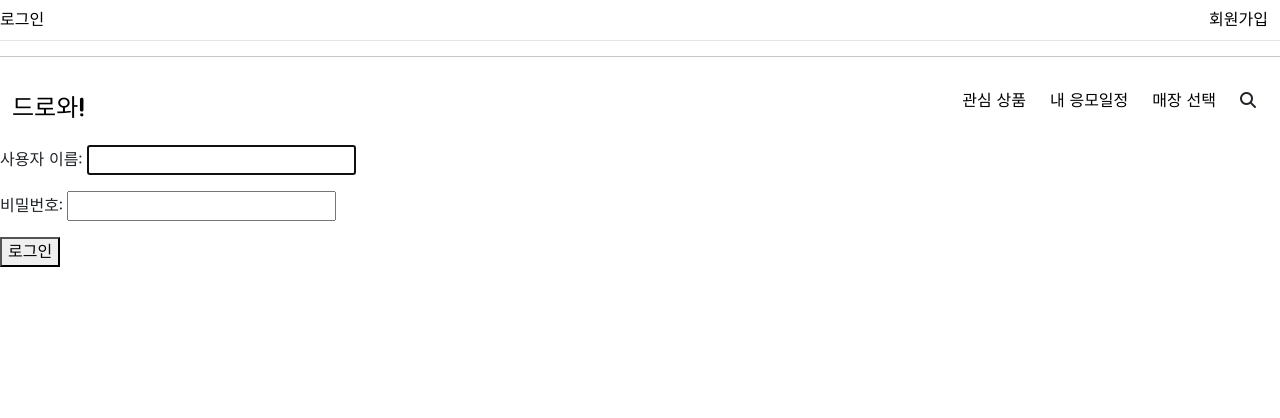
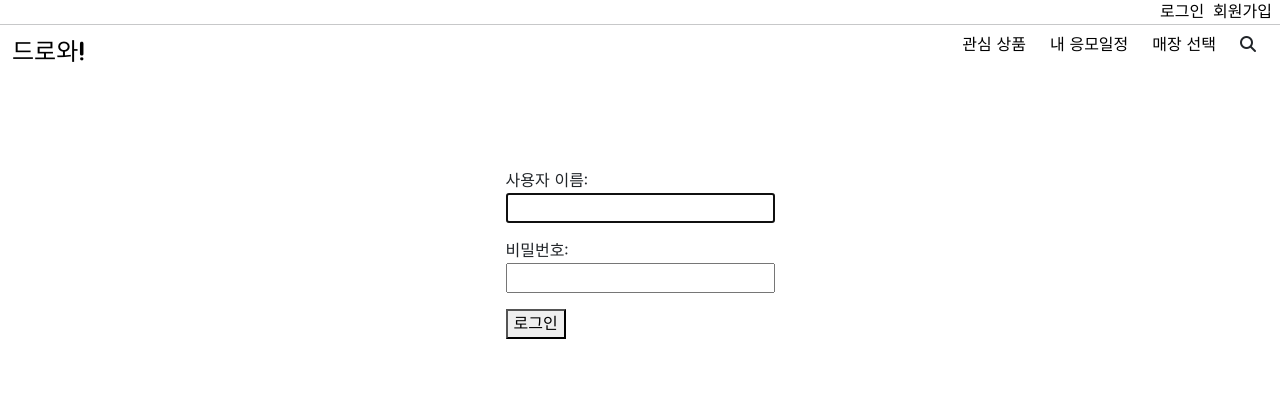
Before and after one commit to leeyounwoo/DRAWA, a Django app: page /accounts/login/ in a window 1280 px wide. Shown: the top 418 px of the page. Run offline with Django 3.2, Linux system fonts and the light colour scheme; some libraries are stand-ins or nearby versions.

Commit message:
211112 Modify navbar login

```diff
--- a/accounts/templates/accounts/login.html
+++ b/accounts/templates/accounts/login.html
@@ -2,9 +2,9 @@
 
 {% block content %}
 {% load static %}
-<link rel="stylesheet" href="/static/css/navbar.css">
+<link rel="stylesheet" href="/static/css/login.css">
 
-
+<div class="login_box">
   <div class="logins">
     <form method="POST">
       {% csrf_token %}
@@ -12,5 +12,6 @@
       <button>로그인</button>
     </form>
   </div>
+</div>
 
 {% endblock content %}
--- /dev/null
+++ b/static/css/login.css
@@ -0,0 +1,14 @@
+.logins {
+  margin-top: 80px;
+  display:flex;
+  justify-content: center;
+  width: 230px;
+  height: 250px;
+  /* border: 2px solid;
+  border-radius: 8px; */
+}
+
+.login_box {
+  display:flex;
+  justify-content: center;
+}
--- a/static/css/navbar.css
+++ b/static/css/navbar.css
@@ -7,14 +7,13 @@ body {
 a {
   text-decoration: none;
   color: black;
+}
 
-}
 .navbar {
   display: flex;
   justify-content: space-between;
-  align-items: center;
-  /* background-color: white; */
   padding: 8px 12px;
+  padding-top: 0px;
 }
 
 .navbar_homelogo {
@@ -44,21 +43,19 @@ a {
 
 .navbar_log {
   display: flex;
-  align-items: center;
-  justify-content: space-between;
+  /* align-items: center;  */
+  justify-content: end;
   list-style: none;
-  padding: 8px 12px;
-  padding-left: 0;
+  margin-right: 8px;
+  margin-bottom: 0px;
 }
 
-/* navbar_log 간격조정 */
+.hr_margin {
+  margin: 0px;
+}
+
 .navbar_log li:first-child {
   margin-right: 9px;
-}
-
-.navbar_top {
-  -webkit-box-shadow: 0 1px 0 0 rgb(0 0 0 / 10%);
-  box-shadow: 0 1px 0 0 rgb(0 0 0 / 10%);
 }
 
 /* 햄버거 */
@@ -68,6 +65,18 @@ a {
   right: 32px;
   font-size: 24px;
 }
+
+/* 탈퇴버튼 */
+.quit-btn {
+  border: none;
+  background-color: white;
+}
+
+.quit-btn:hover {
+  background-color: #b4b4b4;
+  border-radius: 4px;
+}
+
 
 /* 반응형 */
 @media screen and (max-width: 768px) {
--- a/templates/base_nav.html
+++ b/templates/base_nav.html
@@ -22,7 +22,7 @@
         <li>
           <form action="{% url 'accounts:quit' %}" method="POST">
           {% csrf_token %}
-          <input type="submit" value="탈퇴">
+          <input type="submit" value="탈퇴" class="quit-btn">
           </form>
         </li>
         <li><a href="{% url 'accounts:logout' %}">로그아웃</a></li>
@@ -37,9 +37,9 @@
           <li><a href="{% url 'accounts:signup' %}">회원가입</a></li>
         </ul>
       </div>
+    {% endif %}
 
-      <hr>
-
+      <hr class="hr_margin">
     <nav class="navbar">
       <div class="navbar_homelogo">
 
@@ -62,5 +62,3 @@
         </a>
     </nav>
   </div>
-
-      {% endif %}
```
Lines whose indentation alone changed are shown as unchanged.
